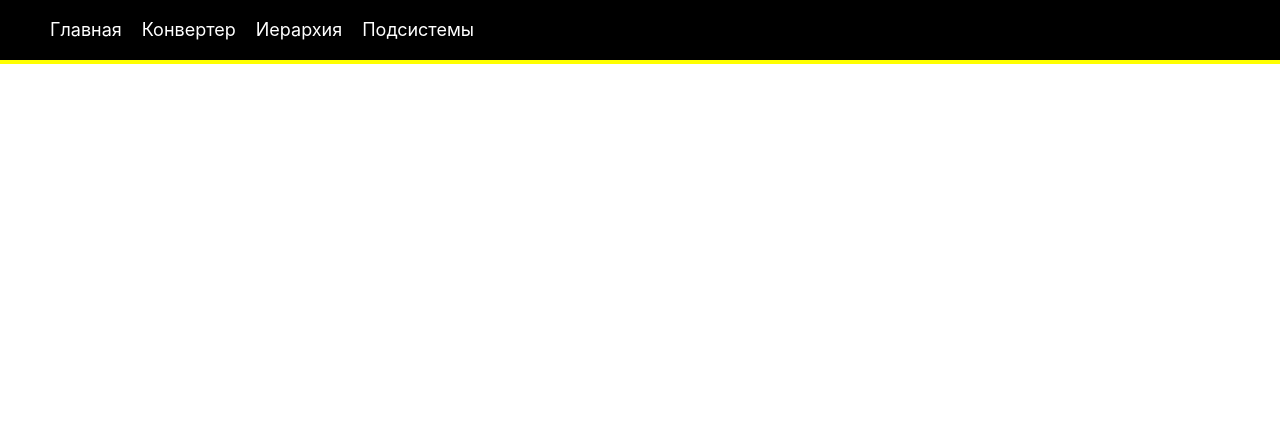
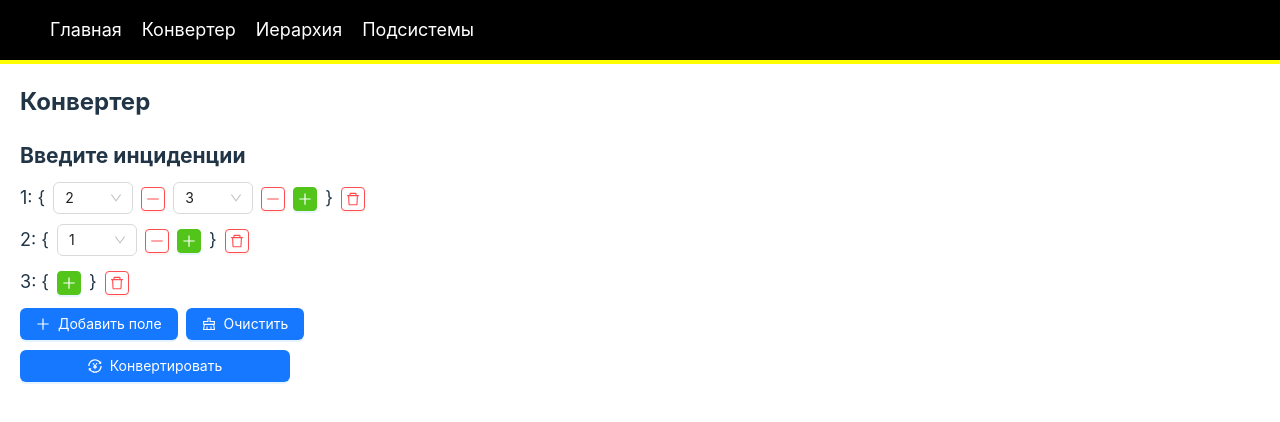
Before and after one commit to Shok48/3.2_SA_LR-react, a React (Vite) app: page /LR-1 in a window 1280 px wide. Shown: the top 422 px of the page. Built offline with nearby package versions, Linux system fonts and the light colour scheme.

Commit message:
Реализована форма ввода инцидентов

```diff
--- a/package.json
+++ b/package.json
@@ -12,8 +12,8 @@
   "dependencies": {
     "antd": "^5.24.5",
     "prop-types": "^15.8.1",
-    "react": "^19.0.0",
-    "react-dom": "^19.0.0",
+    "react": "^18.2.0",
+    "react-dom": "^18.2.0",
     "react-router-dom": "^7.4.0"
   },
   "devDependencies": {
--- a/src/App.jsx
+++ b/src/App.jsx
@@ -1,7 +1,10 @@
 import styles from './App.module.css'
 import { Header } from 'antd/es/layout/layout'
 import { Link, BrowserRouter as Router, Routes, Route } from 'react-router-dom'
-import { Page } from './pages/Page/Page'
+import Page from './pages/Page/Page'
+import HomePage from './pages/HomePage/HomePage'
+import ConverterPage from './pages/ConverterPage/ConverterPage'
+
 function App() {
 
   return (
@@ -13,8 +16,8 @@ function App() {
             <Link to="/LR-3" className={styles.link}>Подсистемы</Link>
         </Header>
         <Routes>
-            {/* <Route path="/" element={<Page title="Главная" />} />
-            <Route path="/LR-1" element={<Page title="Конвертер" />} /> */}
+            <Route path="/" element={<HomePage/>} />
+            <Route path="/LR-1" element={<ConverterPage/>} />
         </Routes>
     </Router>
   )
--- /dev/null
+++ b/src/components/InsidenceInput/IncidenceInput.jsx
@@ -0,0 +1,146 @@
+import { Space, Button, Select, Modal } from 'antd';
+import { PlusOutlined, MinusOutlined, DeleteOutlined, ClearOutlined } from '@ant-design/icons';
+import styles from './IncidenceInput.module.css'
+import { useState, memo, useMemo, useCallback } from 'react';
+
+const InputSelector = memo(({ fieldId, inputId, value, fieldsKeys, onRemove, onChange }) => {
+    const handleChange = useCallback((value) => {
+        onChange(fieldId, inputId, value);
+    }, [onChange, fieldId, inputId]);
+
+    return (
+        <Space>
+            <Select
+                value={value}
+                onChange={handleChange}
+                style={{ width: 80 }}
+            >
+                {fieldsKeys.map((key) => (
+                    <Select.Option key={key} value={key}>{key}</Select.Option>
+                ))}
+            </Select>
+            <Button
+                className={styles.removeButton}
+                icon={<MinusOutlined />}
+                onClick={onRemove}
+                size="small"
+                danger
+            />
+        </Space>
+    );
+});
+
+const FieldManager = memo(({ fieldId, inputs, onAddInput, allFields, onRemoveField, onRemoveInput, onInputChange }) => {
+    return (
+        <Space className={styles.fieldContainer}>
+            <span>{fieldId}: &#123;</span>
+            {
+                inputs.map((input, index) => (
+                    <InputSelector
+                        key={`${fieldId}-${index}`}
+                        fieldId={fieldId}
+                        inputId={index}
+                        value={input}
+                        fieldsKeys={Object.keys(allFields)}
+                        onRemove={() => onRemoveInput(fieldId, index)}
+                        onChange={onInputChange}
+                    />
+                ))
+            }
+            <Button
+                className={styles.addButton}
+                icon={<PlusOutlined />}
+                onClick={() => onAddInput(fieldId)}
+                type="primary"
+                size="small"
+            />
+            <span>&#125;</span>
+            <Button
+                className={styles.removeButton}
+                icon={<DeleteOutlined />}
+                onClick={() => onRemoveField(fieldId)}
+                size="small"
+                danger
+            />
+        </Space>
+    )
+})
+
+const IncidenceInput = () => {
+    const [fields, setFields] = useState( { 1: [2, 3], 2: [1], 3: [] } );
+
+    const addField = useCallback(() => {
+        const newFieldId = Object.keys(fields).length + 1;
+        setFields((prevFields) => ({
+            ...prevFields,
+            [newFieldId]: []
+        }));
+    }, [fields])
+
+    const addInput = useCallback((fieldId) => {
+        setFields((prevFields) => ({
+            ...prevFields,
+            [fieldId]: [...prevFields[fieldId], Object.keys(fields)[0]]
+        }));
+    }, [fields])
+
+    const removeField = useCallback((fieldId) => {
+        setFields((prevFields) => {
+            const { [fieldId]: _, ...restFields } = prevFields;
+            return Object.entries(restFields).reduce((acc, [, value], index) => {
+                acc[index + 1] = value;
+                return acc;
+            }, {});
+        });
+    }, [])
+
+    const removeInput = useCallback((fieldId, inputId) => {
+        setFields((prevFields) => ({
+            ...prevFields,
+            [fieldId]: prevFields[fieldId].filter((_, id) => id !== inputId)
+        }));
+    }, []);
+
+    const clearFields = useCallback(() => {
+        setFields({ 1: [] })
+    }, []);
+
+    const changeInput = useCallback((fieldId, inputId, value) => {
+        setFields((prevFields) => ({
+            ...prevFields,
+            [fieldId]: prevFields[fieldId].map((item, id) =>
+                id === inputId ? value : item
+            )
+        }));
+    }, []);
+
+    const fieldEntries = useMemo(() => Object.entries(fields), [fields]);
+
+    return (
+        <div className={styles.container}>
+            <h3>Введите инциденции</h3>
+            <div className={styles.inputContainer}>
+                {
+                    fieldEntries.map(([fieldId, inputs]) => (
+                        <FieldManager
+                            key={fieldId}
+                            fieldId={fieldId}
+                            inputs={inputs}
+                            onRemoveField={removeField}
+                            onAddInput={addInput}
+                            onRemoveInput={removeInput}
+                            onInputChange={changeInput}
+                            allFields={fields}
+                        />
+                    ))
+                }
+            </div>
+            <Space className={styles.actionContainer}>
+                <Button type="primary" icon={<PlusOutlined />} onClick={addField}>Добавить поле</Button>
+                <Button type="primary" icon={<ClearOutlined />} onClick={clearFields}>Очистить</Button>
+            </Space>
+        </div>
+    )
+}
+
+export default IncidenceInput;
--- /dev/null
+++ b/src/components/InsidenceInput/IncidenceInput.module.css
@@ -0,0 +1,11 @@
+.addButton {
+    background-color: #52c41a;
+    border-color: #52c41a;
+}
+
+.fieldContainer {
+    margin: 10px 0;
+    height: 32px;
+    display: flex;
+    flex-wrap: wrap;
+}
--- /dev/null
+++ b/src/pages/ConverterPage/ConverterPage.jsx
@@ -0,0 +1,25 @@
+import Page from '../Page/Page'
+import styles from './ConverterPage.module.css'
+import IncidenceInput from '../../components/InsidenceInput/IncidenceInput'
+import { Button } from 'antd'
+import { TransactionOutlined } from '@ant-design/icons'
+
+const ConverterPage = () => {
+
+    return (
+        <Page title="Конвертер">
+            <div className={styles.converterPage}>
+                <IncidenceInput/>
+                <Button
+                    className={styles.converterButton}
+                    type="primary"
+                    icon={<TransactionOutlined />}
+                    onClick={() => {}}
+                >Конвертировать</Button>
+            </div>
+
+        </Page>
+    )
+}
+
+export default ConverterPage;
--- /dev/null
+++ b/src/pages/ConverterPage/ConverterPage.module.css
@@ -0,0 +1,10 @@
+.converterPage {
+    display: flex;
+    flex-direction: column;
+    gap: 10px;
+}
+
+.converterButton {
+    align-self: flex-start;
+    width: 270px;
+}
--- a/src/pages/Page/Page.jsx
+++ b/src/pages/Page/Page.jsx
@@ -1,6 +1,6 @@
 import styles from './Page.module.css'
 
-export const Page = ({title, children}) => {
+const Page = ({title, children}) => {
     return (
         <div className={styles.page}>
             <h1 className={styles.title}>{title}</h1>
@@ -8,3 +8,5 @@ export const Page = ({title, children}) => {
         </div>
     )
 }
+
+export default Page;
--- a/src/pages/Page/Page.module.css
+++ b/src/pages/Page/Page.module.css
@@ -1,5 +1,9 @@
 .page {
+    display: flex;
+    flex-direction: column;
     padding: 20px;
+    gap: 20px;
+    height: 90vh;
 }
 
 .title {
```
Also changed, not shown: 1 other file (tests, documents, lock files or other folders).
